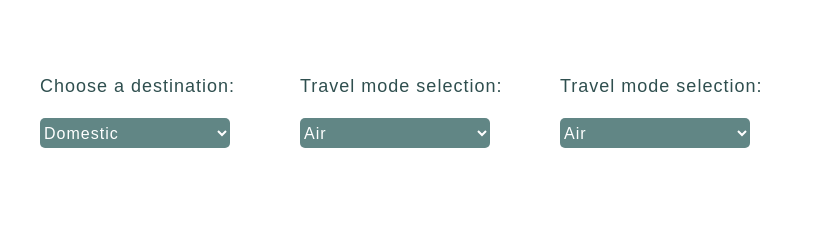
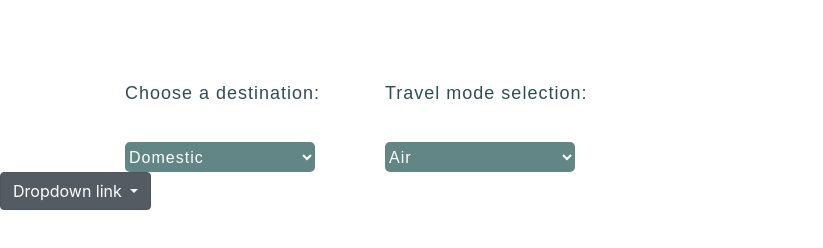
Before and after one commit to ptsankari/VEE-tech, a plain HTML site: page secondpage.html in a window 1280 px wide. Shown: the whole page, without its empty margins (0-823 px from the left). Drawn offline with nearby package versions, Linux system fonts and the light colour scheme.

Commit message:
bootsrap done

```diff
--- a/secondpage.html
+++ b/secondpage.html
@@ -5,6 +5,7 @@
     <title>
     triprequest
     </title>
+    <link rel="stylesheet" href="css/bootstrap.css"/>
 </head>
 <style>
     * {
@@ -87,20 +88,23 @@ margin-right: 30px;
         </select>
 
 </div>
-<div id="travelpart">
-    <label for="tra" id="lab">Travel mode selection:</label><br>
-    <select name="modeselection" id="dn">
-    <option value="air">Air</option>
-    <option value="road">Road-ways Car/Bus</option>
-    <option value="rail">Rail</option>
-    </select>
 
-</div>
         </div>
+
 
        <!--<div class="vl"></div>-->
 
+        <div class="dropdown show">
+  <a class="btn btn-secondary dropdown-toggle" href="#" role="button" id="dropdownMenuLink" data-toggle="dropdown" aria-haspopup="true" aria-expanded="false">
+    Dropdown link
+  </a>
 
+  <div class="dropdown-menu" aria-labelledby="dropdownMenuLink">
+    <a class="dropdown-item" href="#">Action</a>
+    <a class="dropdown-item" href="#">Another action</a>
+    <a class="dropdown-item" href="#">Something else here</a>
+  </div>
+</div>
 
 </body>
 </html>
```
